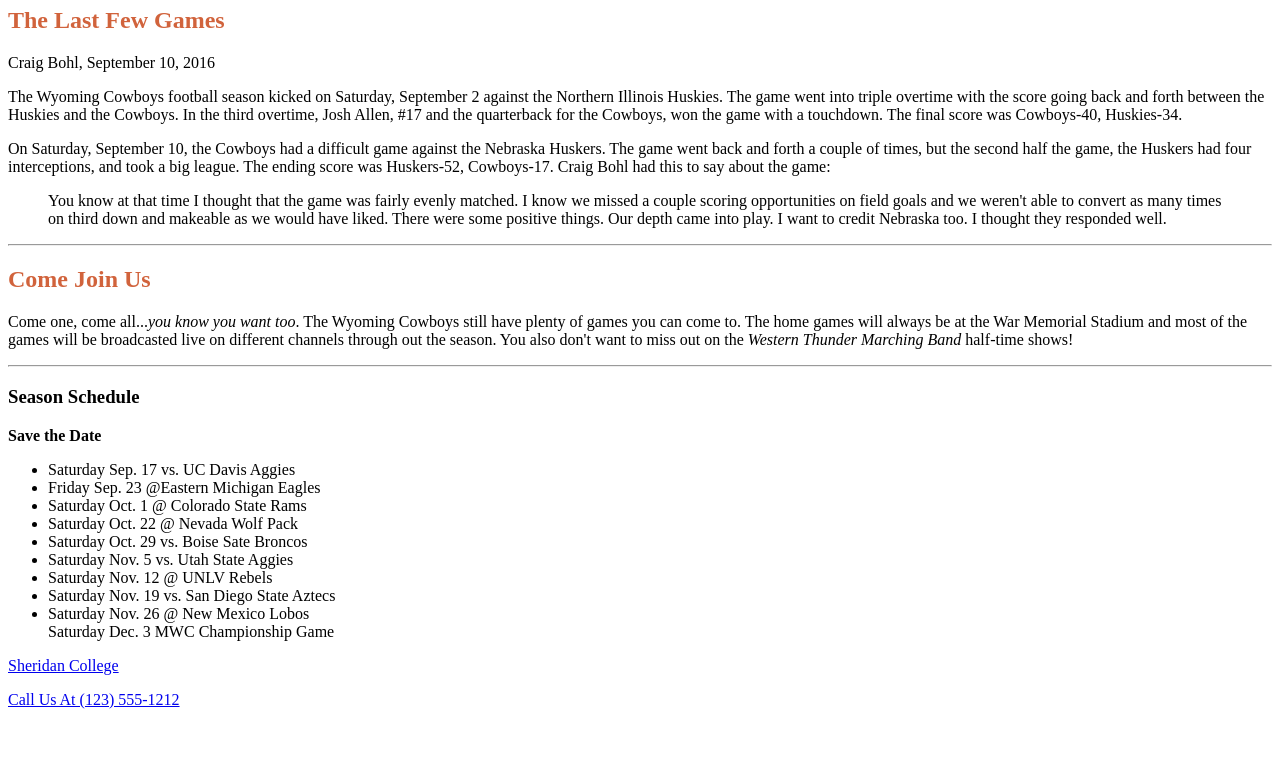
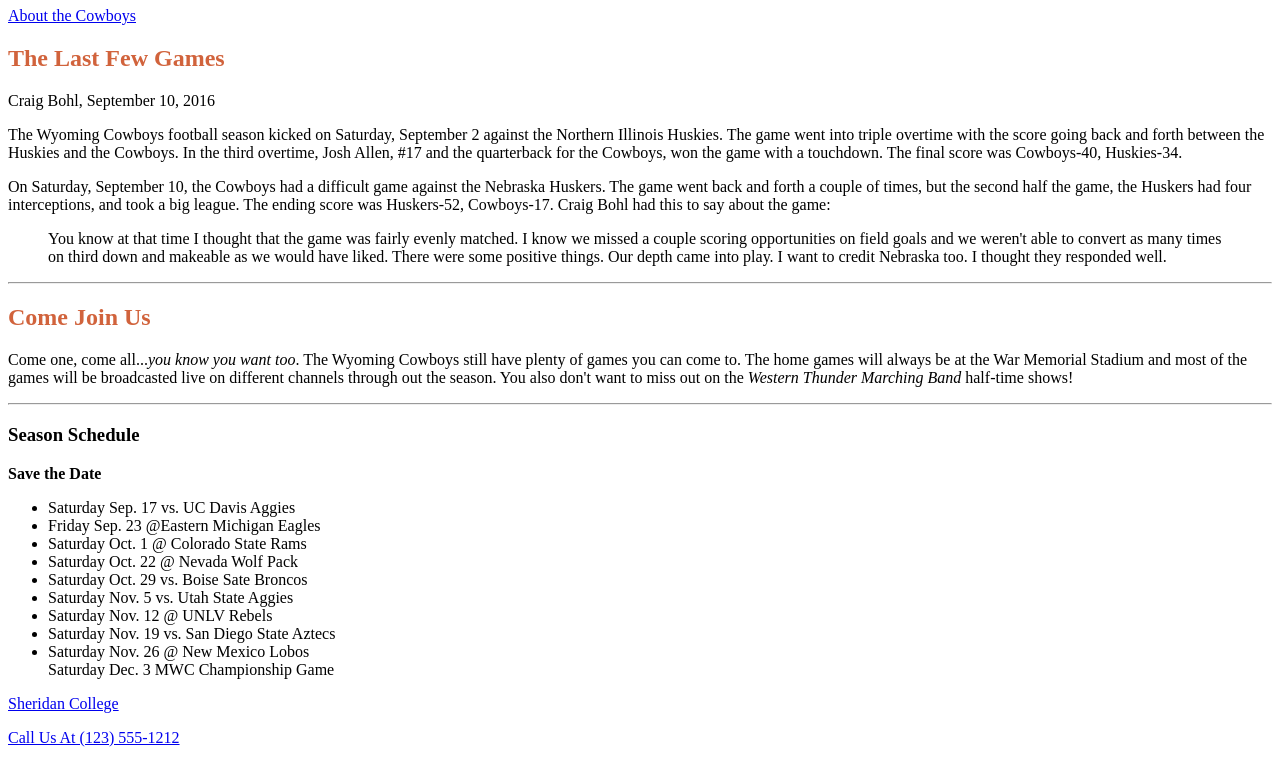
Before and after one commit to Wilkamus/Wilkamus.github.io, a plain HTML site: page index.html in a window 1280 px wide. Shown: the part 181-944 px from the top of the page. Before the commit the page ends 906 px from the top, so only its background shows below. Drawn offline with Linux system fonts and the light colour scheme.

Commit message:
Update index.html

```diff
--- a/index.html
+++ b/index.html
@@ -32,6 +32,8 @@ font size: 1em;
 
 <body>
 <h1><img src="wyoming cowboys.PNG" alt="Wyoming Cowboys logo"><br>The Wyoming Cowboys</h1>
+
+<a href="page1.html">About the Cowboys</a>
 
 <h2>The Last Few Games</h2>
 <header>Craig Bohl, September 10, 2016</header>
```
